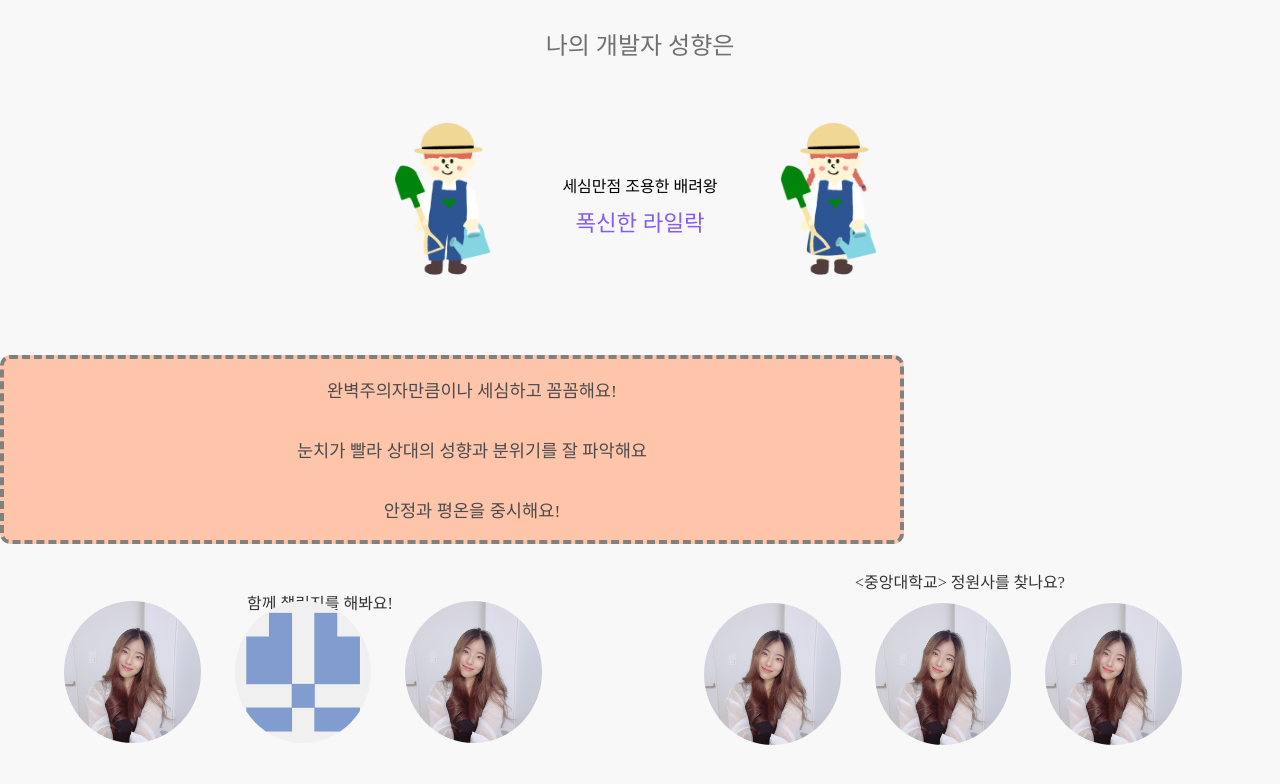
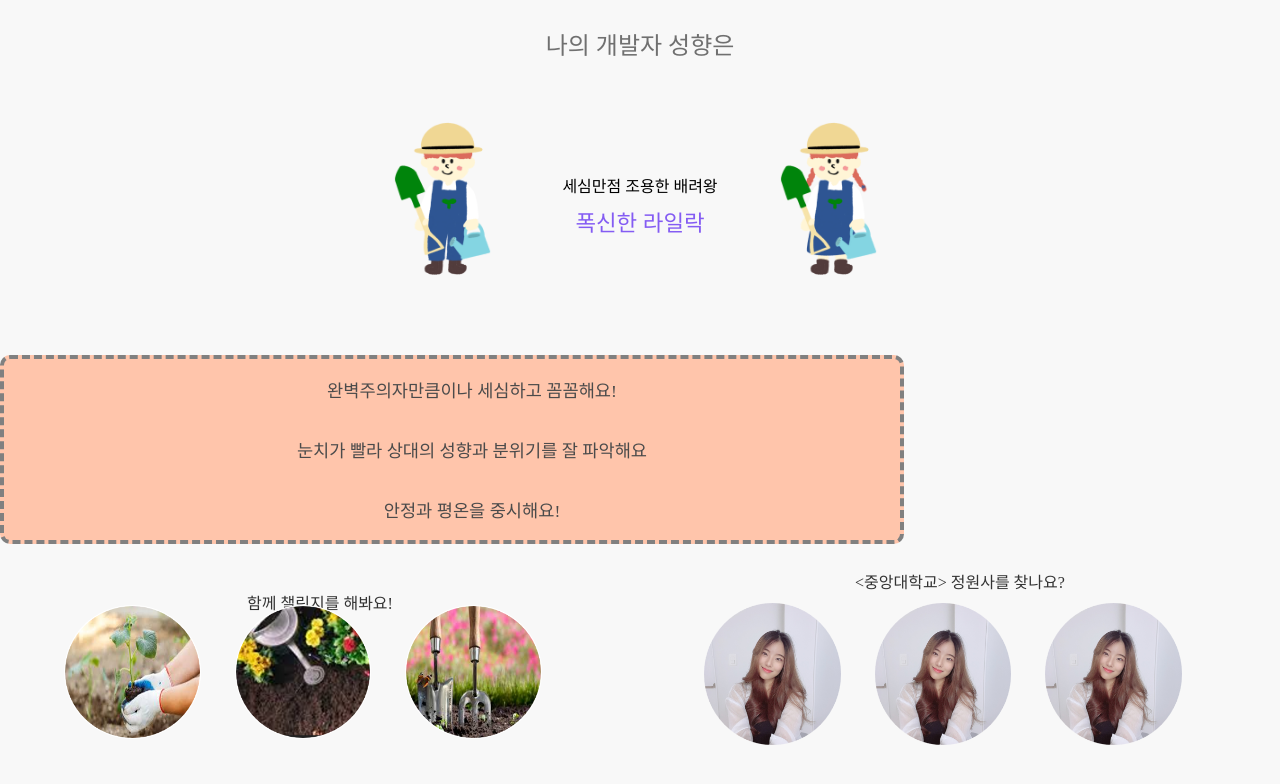
Before and after one commit to yunseonyeong/Gardener_Client, a React (Create React App) app: page /testresult in a window 1280 px wide. Shown: the top 784 px of the page. Built offline with nearby package versions, Linux system fonts and the light colour scheme; a web font is replaced by a local one.

Commit message:
json data

```diff
--- a/src/data/friendList.js
+++ b/src/data/friendList.js
@@ -4,19 +4,19 @@
     recommands: [
         {
         Id:134,
-        profileImgURL: getImgUrl("rin"),
+        profileImgURL: getImgUrl("gardenerch3"),
         devType: "폭신한 라일락",
         name: "yunseonyeong",
         },
         {
         memberId: 124,
-        profileImgURL: getImgUrl("soo"),
+        profileImgURL: getImgUrl("gardenerch1"),
         devType: "뜨거운 감자",
         name: "harin",
         },
         {
         memberId: 144,
-        profileImgURL: getImgUrl("rin"),
+        profileImgURL: getImgUrl("gardenerch2"),
         devType: "세심한 난",
         name: "suhyeok",
         },
--- a/src/data/profilePageData.js
+++ b/src/data/profilePageData.js
@@ -2,11 +2,11 @@
 
 const profilePageData = {
     profile:{
-        Id: 135,
+        Id: 2,
         nickname: "yunsyonng",
         devType: "폭신한 라일락",
-        exp: 60,
-        tierType: "diamond",
+        exp: 97,
+        tierType: "purple",
         tierNum: 2,
     },
     challenges: [
```
